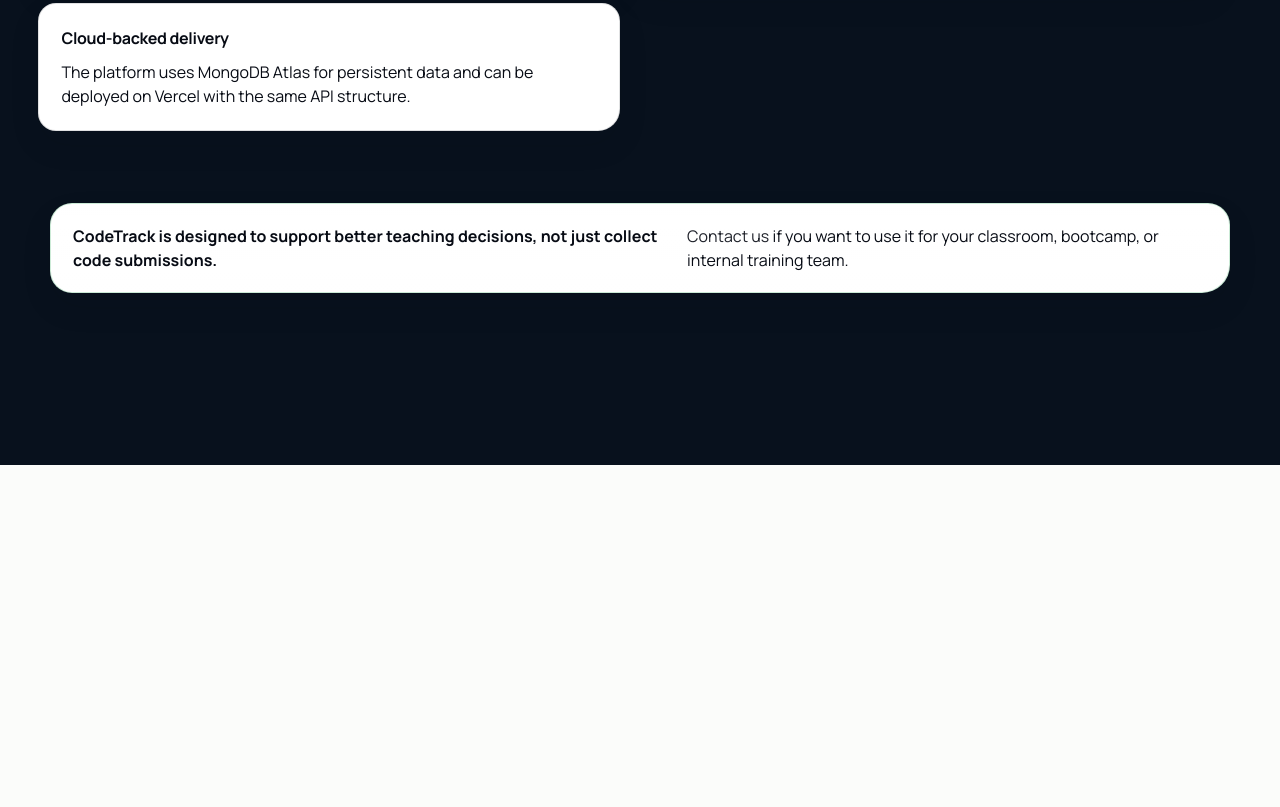
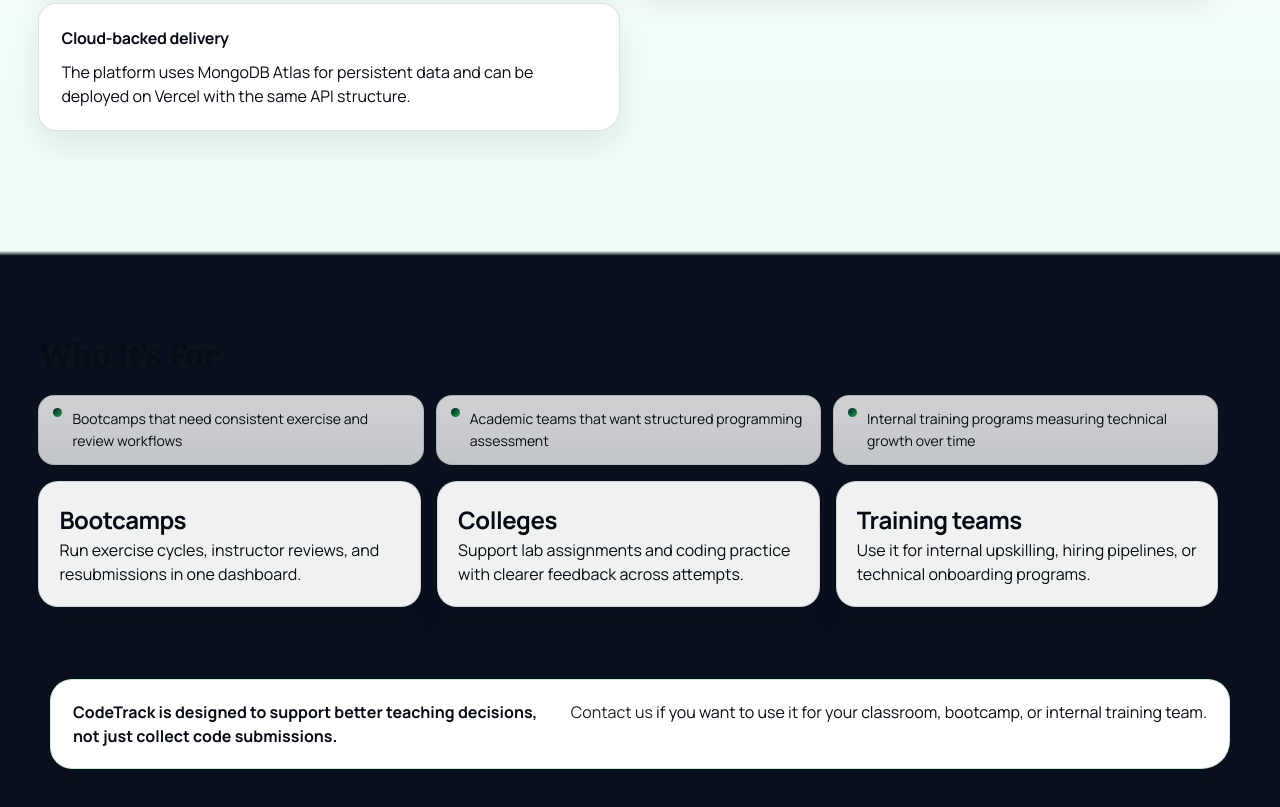
Before and after one commit to Ayushprakash533/Codetrack, a website: page about.html in a window 1280 px wide. Shown: the part 1524-2331 px from the top of the page. Before the commit the page ends 1989 px from the top, so only its background shows below. Drawn offline with Linux system fonts and the light colour scheme.

Commit message:
Update about.html

```diff
--- a/about.html
+++ b/about.html
@@ -135,10 +135,38 @@
         </div>
       </section>
 
+      <!-- Audience section explaining who the platform is designed for -->
+      <section class="section about-section">
+        <div class="section-head">
+          <div><br><br><br><br>
+            <h2 class="section-title">Who It’s For</h2>
+          </div>
+        </div>
+        <div class="info-list">
+          <span>Bootcamps that need consistent exercise and review workflows</span>
+          <span>Academic teams that want structured programming assessment</span>
+          <span>Internal training programs measuring technical growth over time</span>
+        </div>
+        <div class="stat-grid">
+          <div class="stat">
+            <strong>Bootcamps</strong>
+            <span>Run exercise cycles, instructor reviews, and resubmissions in one dashboard.</span>
+          </div>
+          <div class="stat">
+            <strong>Colleges</strong>
+            <span>Support lab assignments and coding practice with clearer feedback across attempts.</span>
+          </div>
+          <div class="stat">
+            <strong>Training teams</strong>
+            <span>Use it for internal upskilling, hiring pipelines, or technical onboarding programs.</span>
+          </div>
+        </div>
+      </section>
+
       <!-- Closing callout that directs visitors toward contact and adoption -->
       <section class="platform-strip about-strip">
         <div class="strip-card">
-          <strong>CodeTrack is designed to support better teaching decisions, not just collect code submissions.</strong>
+          <strong>CodeTrack is designed to support better teaching decisions, <br> not just collect code submissions.</strong>
           <span><a href="contact.html">Contact us</a> if you want to use it for your classroom, bootcamp, or internal training team.</span>
         </div>
       </section>
```
